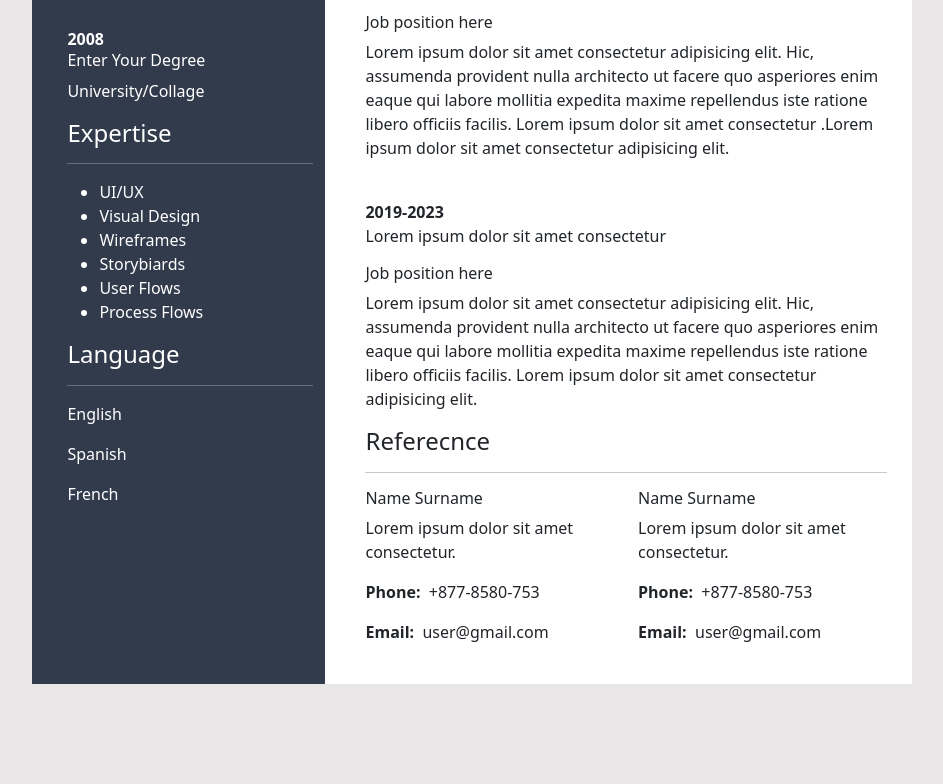
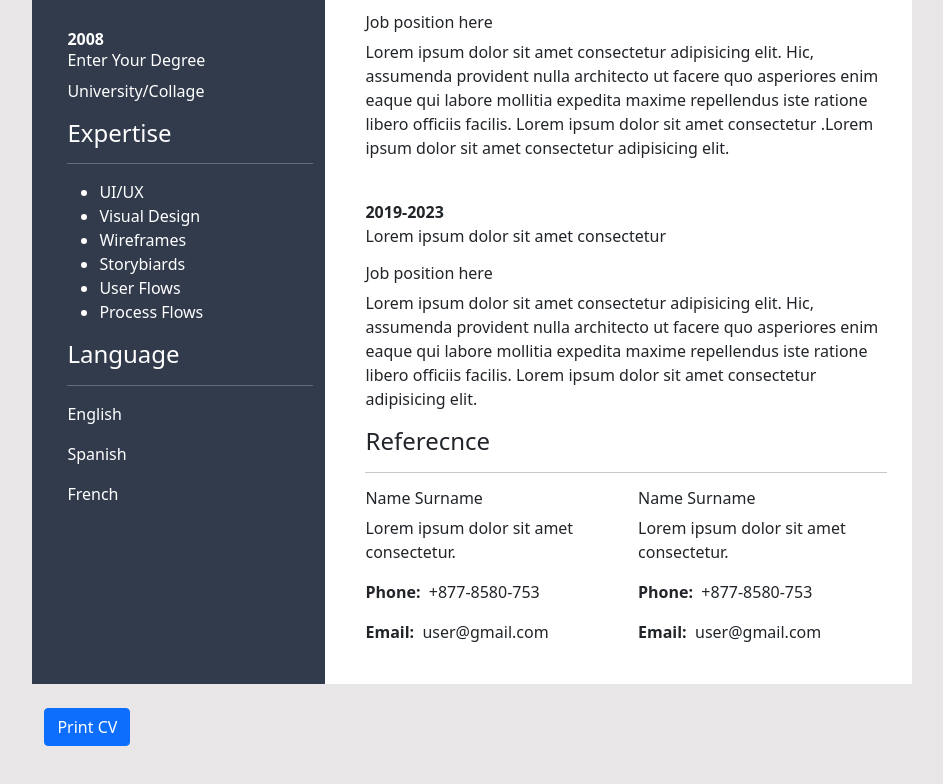
Before and after one commit to HareemRehan13/CV_Maker, a plain HTML site: page templet1.html in a window 1280 px wide. Shown: the part 726-1510 px from the top of the page, without its empty margins (168-1111 px from the left). Before the commit the page ends 1450 px from the top, so only its background shows below. Drawn offline with Linux system fonts and the light colour scheme.

Commit message:
btn added

```diff
--- a/templet1.html
+++ b/templet1.html
@@ -114,9 +114,16 @@
 
                 </div>
             </div>
+            <br><button class="btn btn-primary btnprint" type="button" onclick="printcv()">Print CV</button>
         </div>
     </div>
+    <script>
 
+        // Print CV
+     function printcv() {
+        window.print();
+     }
+     </script>
 </body>
 
 </html>
```
